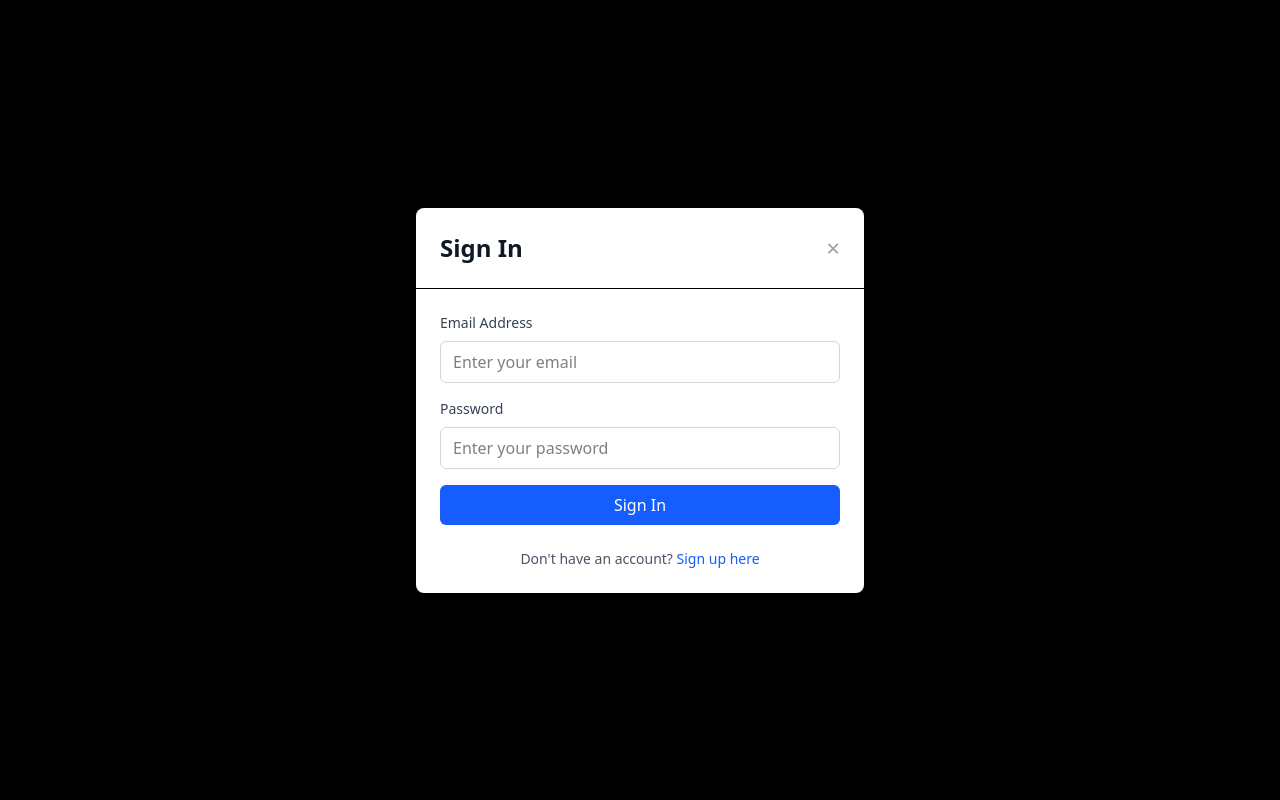
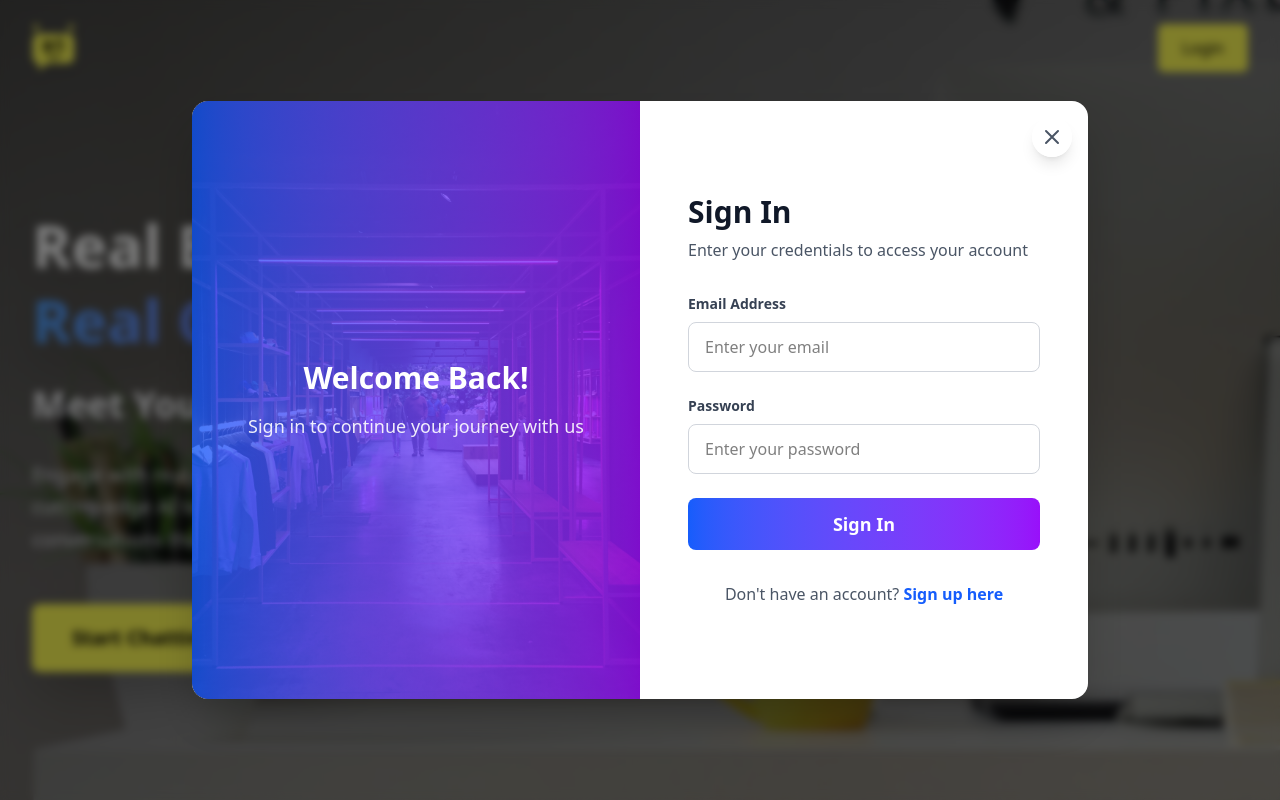
Before and after one commit to Himanshu111001/4WayTechAssignment, a React (Vite) app: page / in a window 1280 px wide. Both pictures are taken after a click on the button "Login". Shown: the top 800 px of the page. Built offline with nearby package versions, Linux system fonts and the light colour scheme.

Commit message:
fix modal

```diff
--- a/src/components/LoginModal.jsx
+++ b/src/components/LoginModal.jsx
@@ -1,5 +1,6 @@
 import React, { useState } from "react";
 import { useAuth } from "../contexts/AuthContext";
+import popupImage from "../assets/popup.jpg";
 
 const LoginModal = ({ isOpen, onClose, onSwitchToSignup }) => {
   const [formData, setFormData] = useState({
@@ -43,35 +44,92 @@ const LoginModal = ({ isOpen, onClose, onSwitchToSignup }) => {
     onClose();
   };
 
+  const handleBackdropClick = (e) => {
+    if (e.target === e.currentTarget) {
+      handleClose();
+    }
+  };
+
   if (!isOpen) return null;
 
   return (
-    <div className="fixed inset-0 bg-black bg-opacity-50 flex items-center justify-center z-50 p-4 modal-overlay">
-      <div className="bg-white rounded-lg shadow-xl max-w-md w-full max-h-[90vh] overflow-y-auto modal-content">
-        {/* Header */}
-        <div className="flex justify-between items-center p-6 border-b">
-          <h2 className="text-2xl font-bold text-gray-900">Sign In</h2>
+    <div
+      className="fixed inset-0 z-50 flex items-center justify-center p-4 modal-overlay backdrop-blur-sm bg-black/50"
+      onClick={handleBackdropClick}
+    >
+      <div className="bg-white rounded-2xl shadow-2xl max-w-4xl w-full max-h-[90vh] overflow-hidden modal-content relative">
+        {/* Close Button */}
         <button
           onClick={handleClose}
-            className="text-gray-400 hover:text-gray-600 text-2xl font-light"
+          className="absolute top-4 right-4 z-10 w-10 h-10 bg-white/90 hover:bg-white rounded-full flex items-center justify-center text-gray-600 hover:text-gray-800 transition-all duration-200 shadow-lg hover:shadow-xl"
         >
-            ×
+          <svg
+            className="w-6 h-6"
+            fill="none"
+            stroke="currentColor"
+            viewBox="0 0 24 24"
+          >
+            <path
+              strokeLinecap="round"
+              strokeLinejoin="round"
+              strokeWidth={2}
+              d="M6 18L18 6M6 6l12 12"
+            />
+          </svg>
         </button>
+
+        <div className="flex flex-col lg:flex-row min-h-[500px]">
+          {/* Left Section - Image */}
+          <div className="lg:w-1/2 relative">
+            <img
+              src={popupImage}
+              alt="Login"
+              className="w-full h-64 lg:h-full object-cover rounded-t-2xl lg:rounded-l-2xl lg:rounded-t-none"
+            />
+            <div className="absolute inset-0 bg-gradient-to-t lg:bg-gradient-to-r from-blue-600/80 to-purple-600/80 rounded-t-2xl lg:rounded-l-2xl lg:rounded-t-none" />
+            <div className="absolute inset-0 flex items-center justify-center text-white p-8">
+              <div className="text-center">
+                <h3 className="text-2xl lg:text-3xl font-bold mb-4">
+                  Welcome Back!
+                </h3>
+                <p className="text-white/90 text-lg">
+                  Sign in to continue your journey with us
+                </p>
+              </div>
+            </div>
           </div>
 
-        {/* Body */}
-        <div className="p-6">
+          {/* Right Section - Form */}
+          <div className="lg:w-1/2 p-8 lg:p-12 flex flex-col justify-center">
+            <div className="w-full max-w-md mx-auto">
+              <h2 className="text-3xl font-bold text-gray-900 mb-2 text-center lg:text-left">
+                Sign In
+              </h2>
+              <p className="text-gray-600 mb-8 text-center lg:text-left">
+                Enter your credentials to access your account
+              </p>
               {error && (
-            <div className="mb-4 p-3 bg-red-100 border border-red-400 text-red-700 rounded">
+                <div className="mb-6 p-4 bg-red-50 border border-red-200 text-red-700 rounded-lg flex items-center">
+                  <svg
+                    className="w-5 h-5 mr-2 flex-shrink-0"
+                    fill="currentColor"
+                    viewBox="0 0 20 20"
+                  >
+                    <path
+                      fillRule="evenodd"
+                      d="M10 18a8 8 0 100-16 8 8 0 000 16zM8.707 7.293a1 1 0 00-1.414 1.414L8.586 10l-1.293 1.293a1 1 0 101.414 1.414L10 11.414l1.293 1.293a1 1 0 001.414-1.414L11.414 10l1.293-1.293a1 1 0 00-1.414-1.414L10 8.586 8.707 7.293z"
+                      clipRule="evenodd"
+                    />
+                  </svg>
                   {error}
                 </div>
               )}
 
-          <form onSubmit={handleSubmit} className="space-y-4">
+              <form onSubmit={handleSubmit} className="space-y-6">
                 <div>
                   <label
                     htmlFor="email"
-                className="block text-sm font-medium text-gray-700 mb-2"
+                    className="block text-sm font-semibold text-gray-700 mb-2"
                   >
                     Email Address
                   </label>
@@ -82,7 +140,7 @@ const LoginModal = ({ isOpen, onClose, onSwitchToSignup }) => {
                     value={formData.email}
                     onChange={handleChange}
                     required
-                className="w-full px-3 py-2 border border-gray-300 rounded-md focus:outline-none focus:ring-2 focus:ring-blue-500 focus:border-transparent"
+                    className="w-full px-4 py-3 border border-gray-300 rounded-lg focus:outline-none focus:ring-2 focus:ring-blue-500 focus:border-transparent transition-all duration-200"
                     placeholder="Enter your email"
                     disabled={loading}
                   />
@@ -91,7 +149,7 @@ const LoginModal = ({ isOpen, onClose, onSwitchToSignup }) => {
                 <div>
                   <label
                     htmlFor="password"
-                className="block text-sm font-medium text-gray-700 mb-2"
+                    className="block text-sm font-semibold text-gray-700 mb-2"
                   >
                     Password
                   </label>
@@ -102,7 +160,7 @@ const LoginModal = ({ isOpen, onClose, onSwitchToSignup }) => {
                     value={formData.password}
                     onChange={handleChange}
                     required
-                className="w-full px-3 py-2 border border-gray-300 rounded-md focus:outline-none focus:ring-2 focus:ring-blue-500 focus:border-transparent"
+                    className="w-full px-4 py-3 border border-gray-300 rounded-lg focus:outline-none focus:ring-2 focus:ring-blue-500 focus:border-transparent transition-all duration-200"
                     placeholder="Enter your password"
                     disabled={loading}
                   />
@@ -111,19 +169,45 @@ const LoginModal = ({ isOpen, onClose, onSwitchToSignup }) => {
                 <button
                   type="submit"
                   disabled={loading}
-              className="w-full bg-blue-600 text-white py-2 px-4 rounded-md hover:bg-blue-700 focus:outline-none focus:ring-2 focus:ring-blue-500 focus:ring-offset-2 transition duration-200 disabled:opacity-50 disabled:cursor-not-allowed"
+                  className="w-full bg-gradient-to-r from-blue-600 to-purple-600 text-white py-3 px-6 rounded-lg hover:from-blue-700 hover:to-purple-700 focus:outline-none focus:ring-2 focus:ring-blue-500 focus:ring-offset-2 transition-all duration-200 disabled:opacity-50 disabled:cursor-not-allowed font-semibold text-lg"
                 >
-              {loading ? "Signing In..." : "Sign In"}
+                  {loading ? (
+                    <div className="flex items-center justify-center">
+                      <svg
+                        className="animate-spin -ml-1 mr-3 h-5 w-5 text-white"
+                        xmlns="http://www.w3.org/2000/svg"
+                        fill="none"
+                        viewBox="0 0 24 24"
+                      >
+                        <circle
+                          className="opacity-25"
+                          cx="12"
+                          cy="12"
+                          r="10"
+                          stroke="currentColor"
+                          strokeWidth="4"
+                        ></circle>
+                        <path
+                          className="opacity-75"
+                          fill="currentColor"
+                          d="M4 12a8 8 0 018-8V0C5.373 0 0 5.373 0 12h4zm2 5.291A7.962 7.962 0 014 12H0c0 3.042 1.135 5.824 3 7.938l3-2.647z"
+                        ></path>
+                      </svg>
+                      Signing In...
+                    </div>
+                  ) : (
+                    "Sign In"
+                  )}
                 </button>
               </form>
 
               {/* Switch to Signup */}
-          <div className="mt-6 text-center">
-            <p className="text-sm text-gray-600">
+              <div className="mt-8 text-center">
+                <p className="text-gray-600">
                   Don't have an account?{" "}
                   <button
                     onClick={onSwitchToSignup}
-                className="text-blue-600 hover:text-blue-700 font-medium"
+                    className="text-blue-600 hover:text-blue-700 font-semibold transition-colors duration-200"
                   >
                     Sign up here
                   </button>
@@ -132,6 +216,8 @@ const LoginModal = ({ isOpen, onClose, onSwitchToSignup }) => {
             </div>
           </div>
         </div>
+      </div>
+    </div>
   );
 };
 
--- a/src/components/SignupModal.jsx
+++ b/src/components/SignupModal.jsx
@@ -1,5 +1,6 @@
 import React, { useState } from "react";
 import { useAuth } from "../contexts/AuthContext";
+import popupImage from "../assets/popup.jpg";
 
 const SignupModal = ({ isOpen, onClose, onSwitchToLogin }) => {
   const [formData, setFormData] = useState({
@@ -58,36 +59,93 @@ const SignupModal = ({ isOpen, onClose, onSwitchToLogin }) => {
     onClose();
   };
 
+  const handleBackdropClick = (e) => {
+    if (e.target === e.currentTarget) {
+      handleClose();
+    }
+  };
+
   if (!isOpen) return null;
 
   return (
-    <div className="fixed inset-0 bg-black bg-opacity-50 flex items-center justify-center z-50 p-4 modal-overlay">
-      <div className="bg-white rounded-lg shadow-xl max-w-md w-full max-h-[90vh] overflow-y-auto modal-content">
-        {/* Header */}
-        <div className="flex justify-between items-center p-6 border-b">
-          <h2 className="text-2xl font-bold text-gray-900">Create Account</h2>
+    <div
+      className="fixed inset-0 z-50 flex items-center justify-center p-4 modal-overlay backdrop-blur-sm bg-black/50"
+      onClick={handleBackdropClick}
+    >
+      <div className="bg-white rounded-2xl shadow-2xl max-w-4xl w-full max-h-[90vh] overflow-hidden modal-content relative">
+        {/* Close Button */}
         <button
           onClick={handleClose}
-            className="text-gray-400 hover:text-gray-600 text-2xl font-light"
+          className="absolute top-4 right-4 z-10 w-10 h-10 bg-white/90 hover:bg-white rounded-full flex items-center justify-center text-gray-600 hover:text-gray-800 transition-all duration-200 shadow-lg hover:shadow-xl"
         >
-            ×
+          <svg
+            className="w-6 h-6"
+            fill="none"
+            stroke="currentColor"
+            viewBox="0 0 24 24"
+          >
+            <path
+              strokeLinecap="round"
+              strokeLinejoin="round"
+              strokeWidth={2}
+              d="M6 18L18 6M6 6l12 12"
+            />
+          </svg>
         </button>
+
+        <div className="flex flex-col lg:flex-row min-h-[600px]">
+          {/* Left Section - Image */}
+          <div className="lg:w-1/2 relative">
+            <img
+              src={popupImage}
+              alt="Sign Up"
+              className="w-full h-64 lg:h-full object-cover rounded-t-2xl lg:rounded-l-2xl lg:rounded-t-none"
+            />
+            <div className="absolute inset-0 bg-gradient-to-t lg:bg-gradient-to-r from-purple-600/80 to-pink-600/80 rounded-t-2xl lg:rounded-l-2xl lg:rounded-t-none" />
+            <div className="absolute inset-0 flex items-center justify-center text-white p-8">
+              <div className="text-center">
+                <h3 className="text-2xl lg:text-3xl font-bold mb-4">
+                  Join Our Community!
+                </h3>
+                <p className="text-white/90 text-lg">
+                  Create your account and start your journey with us
+                </p>
+              </div>
+            </div>
           </div>
 
-        {/* Body */}
-        <div className="p-6">
+          {/* Right Section - Form */}
+          <div className="lg:w-1/2 p-8 lg:p-12 flex flex-col justify-center">
+            <div className="w-full max-w-md mx-auto">
+              <h2 className="text-3xl font-bold text-gray-900 mb-2 text-center lg:text-left">
+                Create Account
+              </h2>
+              <p className="text-gray-600 mb-8 text-center lg:text-left">
+                Fill in your details to get started
+              </p>
               {error && (
-            <div className="mb-4 p-3 bg-red-100 border border-red-400 text-red-700 rounded">
+                <div className="mb-6 p-4 bg-red-50 border border-red-200 text-red-700 rounded-lg flex items-center">
+                  <svg
+                    className="w-5 h-5 mr-2 flex-shrink-0"
+                    fill="currentColor"
+                    viewBox="0 0 20 20"
+                  >
+                    <path
+                      fillRule="evenodd"
+                      d="M10 18a8 8 0 100-16 8 8 0 000 16zM8.707 7.293a1 1 0 00-1.414 1.414L8.586 10l-1.293 1.293a1 1 0 101.414 1.414L10 11.414l1.293 1.293a1 1 0 001.414-1.414L11.414 10l1.293-1.293a1 1 0 00-1.414-1.414L10 8.586 8.707 7.293z"
+                      clipRule="evenodd"
+                    />
+                  </svg>
                   {error}
                 </div>
               )}
 
-          <form onSubmit={handleSubmit} className="space-y-4">
+              <form onSubmit={handleSubmit} className="space-y-6">
                 <div className="grid grid-cols-2 gap-4">
                   <div>
                     <label
                       htmlFor="firstName"
-                  className="block text-sm font-medium text-gray-700 mb-2"
+                      className="block text-sm font-semibold text-gray-700 mb-2"
                     >
                       First Name
                     </label>
@@ -98,7 +156,7 @@ const SignupModal = ({ isOpen, onClose, onSwitchToLogin }) => {
                       value={formData.firstName}
                       onChange={handleChange}
                       required
-                  className="w-full px-3 py-2 border border-gray-300 rounded-md focus:outline-none focus:ring-2 focus:ring-blue-500 focus:border-transparent"
+                      className="w-full px-4 py-3 border border-gray-300 rounded-lg focus:outline-none focus:ring-2 focus:ring-purple-500 focus:border-transparent transition-all duration-200"
                       placeholder="First name"
                       disabled={loading}
                     />
@@ -107,7 +165,7 @@ const SignupModal = ({ isOpen, onClose, onSwitchToLogin }) => {
                   <div>
                     <label
                       htmlFor="lastName"
-                  className="block text-sm font-medium text-gray-700 mb-2"
+                      className="block text-sm font-semibold text-gray-700 mb-2"
                     >
                       Last Name
                     </label>
@@ -118,7 +176,7 @@ const SignupModal = ({ isOpen, onClose, onSwitchToLogin }) => {
                       value={formData.lastName}
                       onChange={handleChange}
                       required
-                  className="w-full px-3 py-2 border border-gray-300 rounded-md focus:outline-none focus:ring-2 focus:ring-blue-500 focus:border-transparent"
+                      className="w-full px-4 py-3 border border-gray-300 rounded-lg focus:outline-none focus:ring-2 focus:ring-purple-500 focus:border-transparent transition-all duration-200"
                       placeholder="Last name"
                       disabled={loading}
                     />
@@ -128,7 +186,7 @@ const SignupModal = ({ isOpen, onClose, onSwitchToLogin }) => {
                 <div>
                   <label
                     htmlFor="email"
-                className="block text-sm font-medium text-gray-700 mb-2"
+                    className="block text-sm font-semibold text-gray-700 mb-2"
                   >
                     Email Address
                   </label>
@@ -139,7 +197,7 @@ const SignupModal = ({ isOpen, onClose, onSwitchToLogin }) => {
                     value={formData.email}
                     onChange={handleChange}
                     required
-                className="w-full px-3 py-2 border border-gray-300 rounded-md focus:outline-none focus:ring-2 focus:ring-blue-500 focus:border-transparent"
+                    className="w-full px-4 py-3 border border-gray-300 rounded-lg focus:outline-none focus:ring-2 focus:ring-purple-500 focus:border-transparent transition-all duration-200"
                     placeholder="Enter your email"
                     disabled={loading}
                   />
@@ -148,7 +206,7 @@ const SignupModal = ({ isOpen, onClose, onSwitchToLogin }) => {
                 <div>
                   <label
                     htmlFor="password"
-                className="block text-sm font-medium text-gray-700 mb-2"
+                    className="block text-sm font-semibold text-gray-700 mb-2"
                   >
                     Password
                   </label>
@@ -160,7 +218,7 @@ const SignupModal = ({ isOpen, onClose, onSwitchToLogin }) => {
                     onChange={handleChange}
                     required
                     minLength="6"
-                className="w-full px-3 py-2 border border-gray-300 rounded-md focus:outline-none focus:ring-2 focus:ring-blue-500 focus:border-transparent"
+                    className="w-full px-4 py-3 border border-gray-300 rounded-lg focus:outline-none focus:ring-2 focus:ring-purple-500 focus:border-transparent transition-all duration-200"
                     placeholder="Create a password (min 6 characters)"
                     disabled={loading}
                   />
@@ -169,7 +227,7 @@ const SignupModal = ({ isOpen, onClose, onSwitchToLogin }) => {
                 <div>
                   <label
                     htmlFor="confirmPassword"
-                className="block text-sm font-medium text-gray-700 mb-2"
+                    className="block text-sm font-semibold text-gray-700 mb-2"
                   >
                     Confirm Password
                   </label>
@@ -180,7 +238,7 @@ const SignupModal = ({ isOpen, onClose, onSwitchToLogin }) => {
                     value={formData.confirmPassword}
                     onChange={handleChange}
                     required
-                className="w-full px-3 py-2 border border-gray-300 rounded-md focus:outline-none focus:ring-2 focus:ring-blue-500 focus:border-transparent"
+                    className="w-full px-4 py-3 border border-gray-300 rounded-lg focus:outline-none focus:ring-2 focus:ring-purple-500 focus:border-transparent transition-all duration-200"
                     placeholder="Confirm your password"
                     disabled={loading}
                   />
@@ -189,19 +247,45 @@ const SignupModal = ({ isOpen, onClose, onSwitchToLogin }) => {
                 <button
                   type="submit"
                   disabled={loading}
-              className="w-full bg-blue-600 text-white py-2 px-4 rounded-md hover:bg-blue-700 focus:outline-none focus:ring-2 focus:ring-blue-500 focus:ring-offset-2 transition duration-200 disabled:opacity-50 disabled:cursor-not-allowed"
+                  className="w-full bg-gradient-to-r from-purple-600 to-pink-600 text-white py-3 px-6 rounded-lg hover:from-purple-700 hover:to-pink-700 focus:outline-none focus:ring-2 focus:ring-purple-500 focus:ring-offset-2 transition-all duration-200 disabled:opacity-50 disabled:cursor-not-allowed font-semibold text-lg"
                 >
-              {loading ? "Creating Account..." : "Create Account"}
+                  {loading ? (
+                    <div className="flex items-center justify-center">
+                      <svg
+                        className="animate-spin -ml-1 mr-3 h-5 w-5 text-white"
+                        xmlns="http://www.w3.org/2000/svg"
+                        fill="none"
+                        viewBox="0 0 24 24"
+                      >
+                        <circle
+                          className="opacity-25"
+                          cx="12"
+                          cy="12"
+                          r="10"
+                          stroke="currentColor"
+                          strokeWidth="4"
+                        ></circle>
+                        <path
+                          className="opacity-75"
+                          fill="currentColor"
+                          d="M4 12a8 8 0 018-8V0C5.373 0 0 5.373 0 12h4zm2 5.291A7.962 7.962 0 014 12H0c0 3.042 1.135 5.824 3 7.938l3-2.647z"
+                        ></path>
+                      </svg>
+                      Creating Account...
+                    </div>
+                  ) : (
+                    "Create Account"
+                  )}
                 </button>
               </form>
 
               {/* Switch to Login */}
-          <div className="mt-6 text-center">
-            <p className="text-sm text-gray-600">
+              <div className="mt-8 text-center">
+                <p className="text-gray-600">
                   Already have an account?{" "}
                   <button
                     onClick={onSwitchToLogin}
-                className="text-blue-600 hover:text-blue-700 font-medium"
+                    className="text-purple-600 hover:text-purple-700 font-semibold transition-colors duration-200"
                   >
                     Sign in here
                   </button>
@@ -210,6 +294,8 @@ const SignupModal = ({ isOpen, onClose, onSwitchToLogin }) => {
             </div>
           </div>
         </div>
+      </div>
+    </div>
   );
 };
 
--- a/src/index.css
+++ b/src/index.css
@@ -3,6 +3,8 @@
 /* Modal animations */
 .modal-overlay {
   animation: fadeIn 0.3s ease-out;
+  backdrop-filter: blur(4px);
+  -webkit-backdrop-filter: blur(4px);
 }
 
 .modal-content {
@@ -12,9 +14,13 @@
 @keyframes fadeIn {
   from {
     opacity: 0;
+    backdrop-filter: blur(0px);
+    -webkit-backdrop-filter: blur(0px);
   }
   to {
     opacity: 1;
+    backdrop-filter: blur(4px);
+    -webkit-backdrop-filter: blur(4px);
   }
 }
 
@@ -27,6 +33,15 @@
     opacity: 1;
     transform: translateY(0) scale(1);
   }
+}
+
+/* Enhanced modal styles */
+.modal-overlay {
+  transition: all 0.3s ease-out;
+}
+
+.modal-content {
+  box-shadow: 0 25px 50px -12px rgba(0, 0, 0, 0.25);
 }
 
 /* Custom scrollbar for modals */
@@ -47,3 +62,17 @@
 .modal-content::-webkit-scrollbar-thumb:hover {
   background: #a1a1a1;
 }
+
+/* Loading spinner animation */
+@keyframes spin {
+  from {
+    transform: rotate(0deg);
+  }
+  to {
+    transform: rotate(360deg);
+  }
+}
+
+.animate-spin {
+  animation: spin 1s linear infinite;
+}
```
Also changed, not shown: src/assets/popup.jpg (added). Lines whose indentation alone changed are shown as unchanged.
